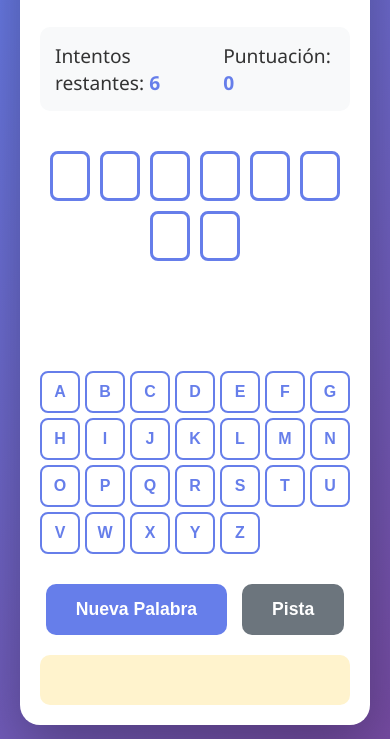
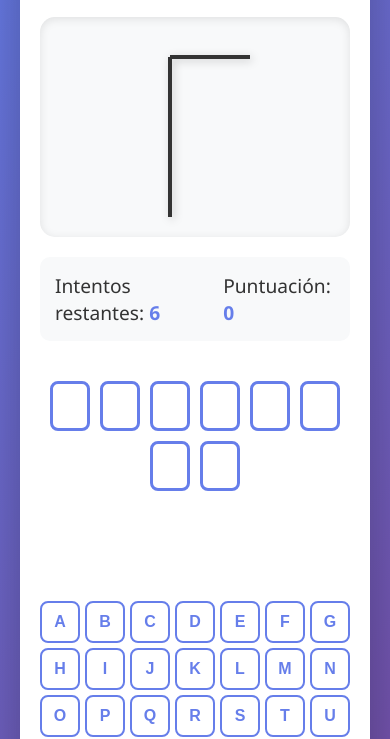
Before and after one commit to santiago999-hub/hangman-santy, a plain HTML site: page index.html in a window 390 px wide. Shown: the part 121-860 px from the top of the page. Drawn offline with Linux system fonts and the light colour scheme.

Commit message:
Add hangman drawing with SVG - Visual improvements

```diff
--- a/index.html
+++ b/index.html
@@ -9,6 +9,34 @@
 <body>
     <div class="container">
         <h1>🎮 Ahorcado / Hangman</h1>
+
+        <!-- Dibujo del Ahorcado -->
+        <div class="hangman-drawing">
+            <svg width="200" height="250" id="hangmanSvg">
+                <!-- Horca base -->
+                <line x1="10" y1="230" x2="150" y2="230" stroke="#333" stroke-width="4"/>
+                <!-- Poste vertical -->
+                <line x1="50" y1="230" x2="50" y2="20" stroke="#333" stroke-width="4"/>
+                <!-- Poste horizontal -->
+                <line x1="50" y1="20" x2="130" y2="20" stroke="#333" stroke-width="4"/>
+                <!-- Cuerda -->
+                <line x1="130" y1="20" x2="130" y2="50" stroke="#333" stroke-width="2" id="rope" class="hidden"/>
+
+                <!-- Partes del cuerpo (ocultas inicialmente) -->
+                <!-- Cabeza -->
+                <circle cx="130" cy="70" r="20" stroke="#dc3545" stroke-width="3" fill="none" id="head" class="hidden"/>
+                <!-- Cuerpo -->
+                <line x1="130" y1="90" x2="130" y2="150" stroke="#dc3545" stroke-width="3" id="body" class="hidden"/>
+                <!-- Brazo izquierdo -->
+                <line x1="130" y1="110" x2="100" y2="130" stroke="#dc3545" stroke-width="3" id="leftArm" class="hidden"/>
+                <!-- Brazo derecho -->
+                <line x1="130" y1="110" x2="160" y2="130" stroke="#dc3545" stroke-width="3" id="rightArm" class="hidden"/>
+                <!-- Pierna izquierda -->
+                <line x1="130" y1="150" x2="110" y2="190" stroke="#dc3545" stroke-width="3" id="leftLeg" class="hidden"/>
+                <!-- Pierna derecha -->
+                <line x1="130" y1="150" x2="150" y2="190" stroke="#dc3545" stroke-width="3" id="rightLeg" class="hidden"/>
+            </svg>
+        </div>
 
         <div class="game-info">
             <div class="attempts">
--- a/script.js
+++ b/script.js
@@ -23,6 +23,9 @@ let guessedLetters = [];
 let attemptsLeft = 6;
 let score = 0;
 let gameActive = true;
+
+// Partes del cuerpo del ahorcado en orden
+const bodyParts = ['rope', 'head', 'body', 'leftArm', 'rightArm', 'leftLeg', 'rightLeg'];
 
 // Elementos del DOM
 const wordDisplay = document.getElementById("wordDisplay");
@@ -61,9 +64,21 @@ function newGame() {
     messageElement.className = "message";
     hintElement.textContent = "";
 
+    // Ocultar todas las partes del cuerpo
+    resetHangman();
+
     updateDisplay();
     createKeyboard();
     updateAttempts();
+}
+
+// Resetear el dibujo del ahorcado
+function resetHangman() {
+    bodyParts.forEach(part => {
+        const element = document.getElementById(part);
+        element.classList.remove('show');
+        element.classList.add('hidden');
+    });
 }
 
 // Actualizar display de la palabra
@@ -104,11 +119,22 @@ function handleGuess(letter) {
         // Letra incorrecta
         key.classList.add("incorrect");
         attemptsLeft--;
+        showNextBodyPart();
         updateAttempts();
         checkLose();
     }
 
     key.classList.add("disabled");
+}
+
+// Mostrar siguiente parte del cuerpo
+function showNextBodyPart() {
+    const partIndex = 6 - attemptsLeft - 1;
+    if (partIndex >= 0 && partIndex < bodyParts.length) {
+        const part = document.getElementById(bodyParts[partIndex]);
+        part.classList.remove('hidden');
+        part.classList.add('show');
+    }
 }
 
 // Actualizar intentos
--- a/style.css
+++ b/style.css
@@ -26,8 +26,32 @@ body {
 h1 {
     text-align: center;
     color: #667eea;
-    margin-bottom: 30px;
+    margin-bottom: 20px;
     font-size: 2.5em;
+}
+
+.hangman-drawing {
+    display: flex;
+    justify-content: center;
+    align-items: center;
+    margin: 20px 0;
+    padding: 20px;
+    background: #f8f9fa;
+    border-radius: 15px;
+    box-shadow: inset 0 2px 10px rgba(0, 0, 0, 0.1);
+}
+
+.hangman-drawing svg {
+    filter: drop-shadow(2px 2px 4px rgba(0, 0, 0, 0.2));
+}
+
+.hidden {
+    opacity: 0;
+    transition: opacity 0.5s ease-in;
+}
+
+.show {
+    opacity: 1;
 }
 
 .game-info {
@@ -211,6 +235,11 @@ h1 {
         font-size: 1.8em;
     }
 
+    .hangman-drawing svg {
+        width: 150px;
+        height: 180px;
+    }
+
     .letter-box {
         width: 40px;
         height: 50px;
```
